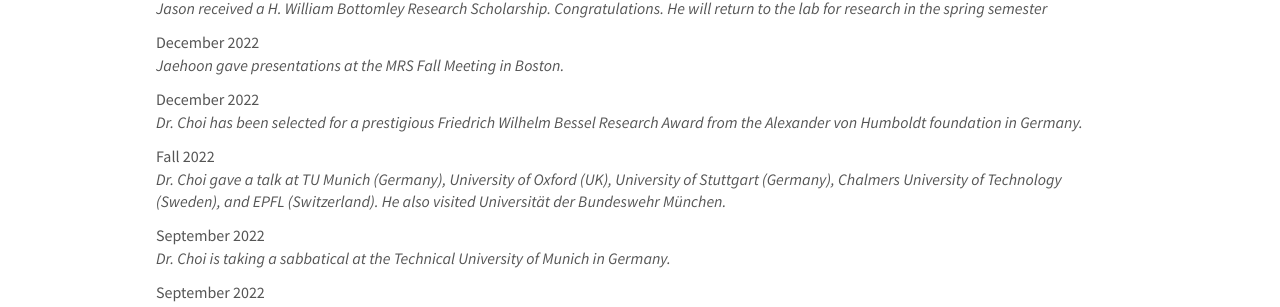
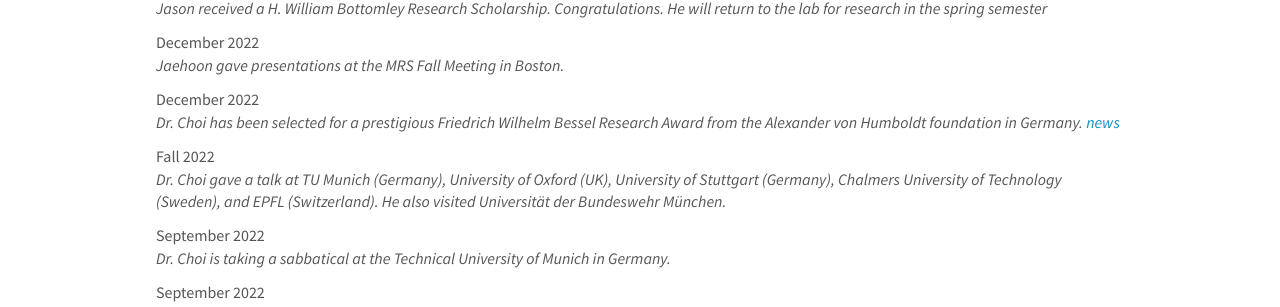
Before and after one commit to choidnalab/choidnalab.github.io, a Jekyll site: the page built from _pages/allnews.md, in a window 1280 px wide and 900 px high. Shown: the part 264-571 px from the top of the window. Built offline with Jekyll 4.4.1, drawn with Linux system fonts in a browser that asks for light colours; nearby versions of some CDN libraries.

Commit message:
Update news.yml

```diff
--- a/_data/news.yml
+++ b/_data/news.yml
@@ -11,7 +11,7 @@
   headline: Jaehoon gave presentations at the MRS Fall Meeting in Boston.
 
 - date: December 2022
-  headline: Dr. Choi has been selected for a prestigious Friedrich Wilhelm Bessel Research Award from the Alexander von Humboldt foundation in Germany.
+  headline: Dr. Choi has been selected for a prestigious Friedrich Wilhelm Bessel Research Award from the Alexander von Humboldt foundation in Germany. [news](https://engineering.purdue.edu/ME/News/2023/jong-hyun-choi-wins-award-to-study-in-germany)
 
 - date: Fall 2022
   headline: Dr. Choi gave a talk at TU Munich (Germany), University of Oxford (UK), University of Stuttgart (Germany), Chalmers University of Technology (Sweden), and EPFL (Switzerland). He also visited Universität der Bundeswehr München.
```
